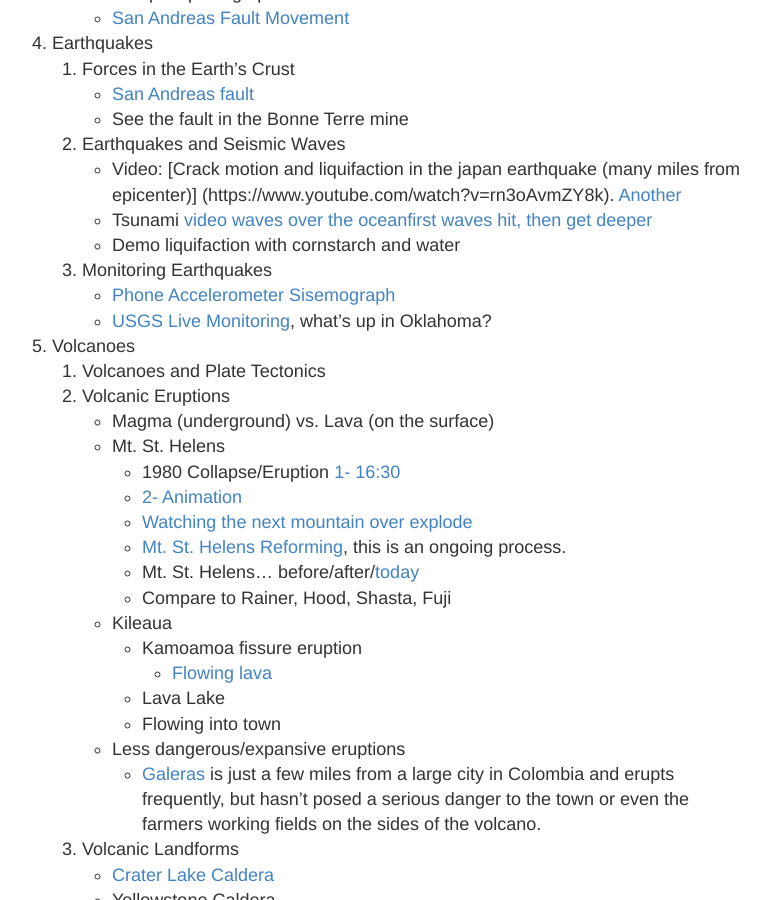
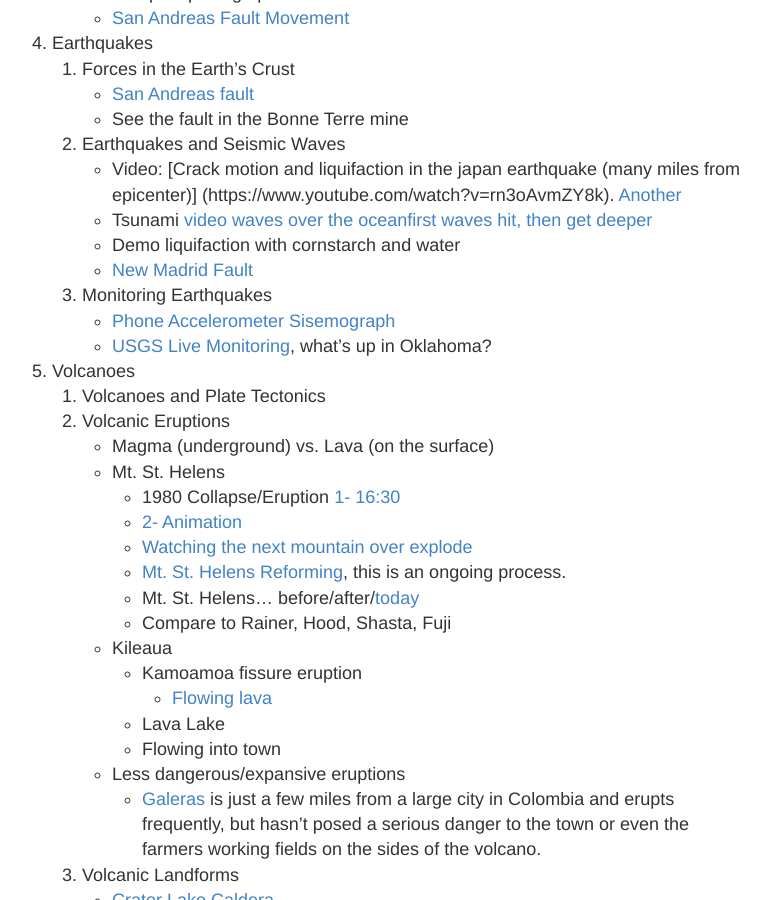
Before and after one commit to ctkstl/earth_science, a Jekyll site: the page built from resources.md, in a window 1280 px wide and 900 px high, scrolled down 2500 px. Shown: the whole window, without its empty margins (258-1028 px from the left). Built offline with Jekyll 4.4.1, drawn with Linux system fonts in a browser that asks for light colours; Markdown is read by kramdown in place of the engine named in the settings.

Commit message:
new madrid docs

```diff
--- a/resources.md
+++ b/resources.md
@@ -63,6 +63,7 @@ permalink: /resources/
         *   Video: [Crack motion and liquifaction in the japan earthquake (many miles from epicenter)] (https://www.youtube.com/watch?v=rn3oAvmZY8k). [Another](https://www.youtube.com/watch?v=RJCidfj-x9M)
         *   Tsunami [video](https://www.youtube.com/watch?v=yF693FqXX_A) [waves over the ocean](https://www.youtube.com/watch?v=w3AdFjklR50)[first waves hit, then get deeper](https://www.youtube.com/watch?v=yiENf1f1tIA)
         *   Demo liquifaction with cornstarch and water
+        *   [New Madrid Fault](http://earthquake.usgs.gov/learn/topics/nmsz/)
     3.  Monitoring Earthquakes
         *   [Phone Accelerometer Sisemograph](http://ctrlq.org/earthquakes/seismograph.html)
         *   [USGS Live Monitoring](http://earthquake.usgs.gov/earthquakes/map/), what’s up in Oklahoma?
```
